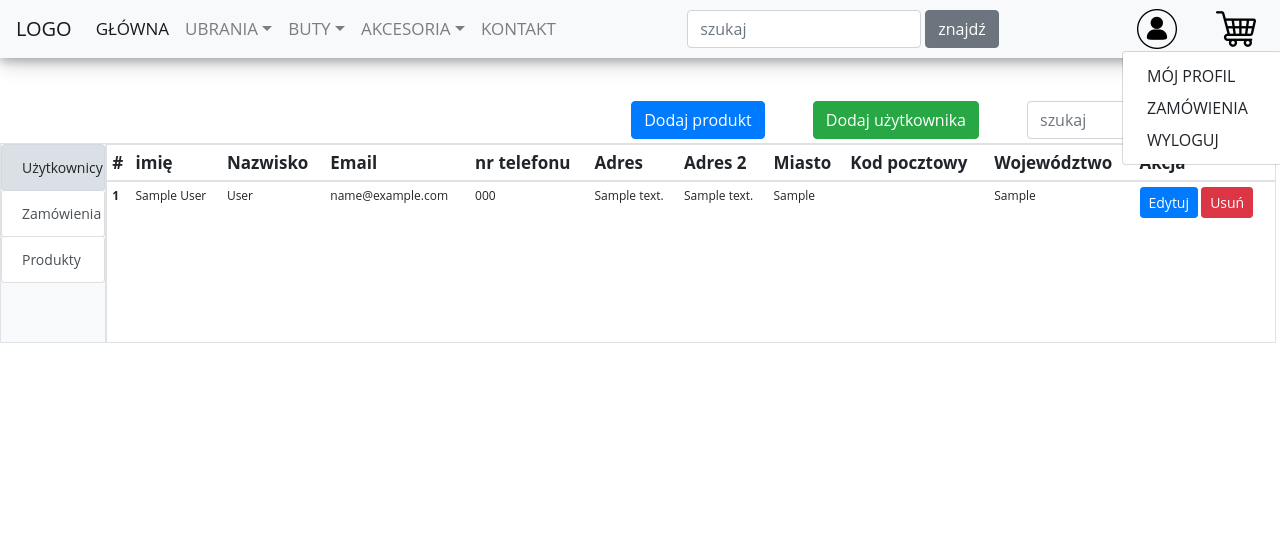
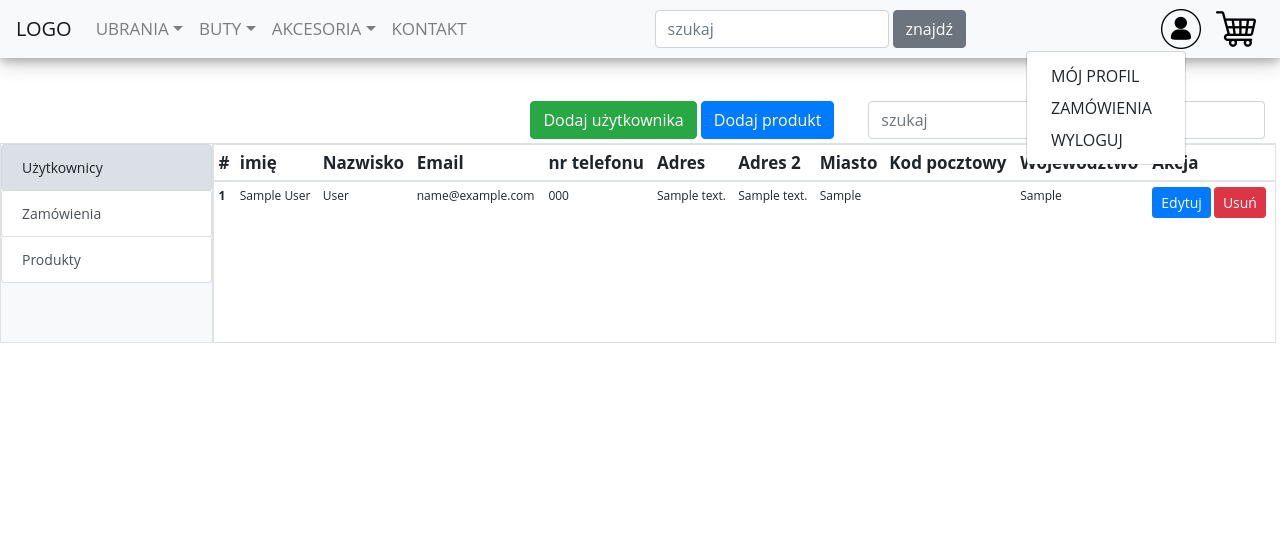
Before and after one commit to GrzegorzSek/OnlineStore, a PHP site: page /adminpanel.php in a window 1280 px wide, after a click that opens the changed part. Shown: the top 541 px of the page. Run offline with PHP 8.4, Linux system fonts and the light colour scheme; tables that the repository leaves empty or names only in its code hold one stand-in row (values such as "Sample post"); grey boxes marked "Sample" are stand-in pictures; data that the repository does not hold is empty.

Commit message:
page-appearance-css

```diff
--- a/adminpanel.php
+++ b/adminpanel.php
@@ -54,23 +54,23 @@
             <div class="break"></div>
             <div class="container-fluid pt-1">
                 <div class="row pb-1">
-                    <div class="col-12">
-                        <form class="form-inline float-right">
-                            <button class="btn btn-primary mr-5" type="button" data-toggle="modal" data-target="#addProduct">Dodaj produkt</button>
-                            <button class="btn btn-success mr-5" type="button" data-toggle="modal" data-target="#addUserModal" id="addUser">Dodaj użytkownika</button>
-                            <input class="form-control mr-1" type="search" placeholder="szukaj" id="searchInput">
-                        </form>
+                    <div class="adminButtons col-md-6 col-lg-8">
+                        <button class="btn btn-primary float-right mr-1" type="button" data-toggle="modal" data-target="#addProduct" id="addProduct">Dodaj produkt</button>
+                        <button class="btn btn-success float-right mr-1" type="button" data-toggle="modal" data-target="#addUserModal" id="addUser">Dodaj użytkownika</button>
+                    </div>
+                    <div class="col-md-6 col-lg-4">
+                        <input class="form-control" type="search" placeholder="szukaj" id="searchInput">
                     </div>
                 </div>
                 <div class="row pr-1">
-                    <div class="col-1 border-left border-right border px-0 bg-light">
+                    <div class="adminMenu col-xs-12 col-lg-2 border-left border-right border px-0 bg-light">
                         <div class="list-group" id="menu" role="tablist">
                             <button type="button" class="list-group-item list-group-item-action active btn-light btn-sm" data-toggle="list" href="#users" role="tab">Użytkownicy</button>
                             <button type="button" class="list-group-item list-group-item-action btn-light btn-sm" data-toggle="list" href="#orders" role="tab">Zamówienia</button>
                             <button type="button" class="list-group-item list-group-item-action btn-light btn-sm" data-toggle="list" href="#products" role="tab">Produkty</button>
                         </div>
                     </div>
-                    <div class="col-11 border p-0 tab-content table-responsive" id="usersData">
+                    <div class="col-xs-12 col-lg-10 border p-0 tab-content table-responsive" id="usersData">
                         <div class="tab-pane active" id="users" role="tabpanel">
                             <?php
                                 $sql = "SELECT * FROM user";
@@ -124,7 +124,7 @@
                                 </tbody>
                             </table>
                         </div>
-                        <div class="tab-pane" id="orders" role="tabpanel">
+                        <div class="tab-pane table-sm" id="orders" role="tabpanel">
                             <?php
                                 $sql = "SELECT * FROM clientorder";
                                 $result = mysqli_query($link, $sql);
@@ -162,7 +162,7 @@
                                         <td data-target="recentUpdate" class="align-middle"><?php echo $row['updated_at']; ?></td>
                                         <td data-target="orderStatus" class="align-middle"><?php echo $row['order_status']; ?></td>
                                         <td class="align-middle">
-                                            <button class="btn btn-success btn-sm" type="button" data-role="updateOrder" data-id="<?php echo $row['id']; ?>" data-toggle="modal" data-target="#updateOrder">Edytuj</button>
+                                            <button class="btn btn-success btn-sm mb-1" type="button" data-role="updateOrder" data-id="<?php echo $row['id']; ?>" data-toggle="modal" data-target="#updateOrder">Edytuj</button>
                                             <button class="btn btn-primary btn-sm" type="button" data-role="adminOrderContent" data-id="<?php echo $row['id']; ?>" data-toggle="modal" data-target="#adminOrderContent">Wyświetl zawartość</button>
                                         </td>
                                     </tr>
@@ -223,7 +223,7 @@
                                         <td data-target="size"><?php echo $row['size'] ?></td>
                                         <td data-target="image"><img src="<?php echo $row['image'] ?>" style="width:60px; height:80px;"></td>
                                         <td>
-                                            <button class="btn btn-primary btn-sm" type="button" data-role="updateProduct" data-id="<?php echo $row['id']; ?>" data-toggle="modal" data-target="#updateProductModal">Edytuj</button>
+                                            <button class="btn btn-primary btn-sm mb-1" type="button" data-role="updateProduct" data-id="<?php echo $row['id']; ?>" data-toggle="modal" data-target="#updateProductModal">Edytuj</button>
                                             <button class="btn btn-danger btn-sm" type="button" data-role="deleteProduct" data-id="<?php echo $row['id']; ?>" data-toggle="modal" data-target="#deleteProductModal">Usuń</button>
                                         </td>
                                     </tr>
--- a/css/main.css
+++ b/css/main.css
@@ -75,5 +75,31 @@ nav
 }
 .tab-content
 {
-min-height: 200px;
+	min-height: 200px;
 }
+.myProfile{
+	left: auto;
+	right: 15px;
+}
+@media only screen and (max-width: 992px) {
+	.nav-item img{
+		margin-top: 10px;
+		margin-left: 0px;
+	}
+	.userMenu, .adminMenu{
+		margin-bottom: 10px;
+	}
+	.adminButtons{
+		margin-bottom: 4px;
+	}
+  }
+@media only screen and (max-width: 340px) {
+	#addProduct{
+		margin-bottom: 4px;
+	}
+}
+@media only screen and (max-width: 575px) {
+	#searchButton{
+		margin-top: 4px;
+	}
+}
--- a/header.php
+++ b/header.php
@@ -1,5 +1,5 @@
 <nav class="navbar fixed-top navbar-light bg-light navbar-expand-lg">
-    <a class="navbar-brand" href="#">LOGO</a>
+    <a class="navbar-brand" href="dashboard.php">LOGO</a>
 
     <button class="navbar-toggler" type="button" data-toggle="collapse" data-target="#mainMenu">
         <span class="navbar-toggler-icon"></span>
@@ -7,9 +7,6 @@
 
     <div class="collapse navbar-collapse text-uppercase" id="mainMenu">
         <ul class="navbar-nav mr-auto">
-            <li class="nav-item active">
-                <a class="nav-link" href="dashboard.php"> Główna</a>
-            </li>
             <li class="nav-item dropdown">
                 <a class="nav-link dropdown-toggle" data-toggle="dropdown" role="button" id="clothes">Ubrania</a>
                 <div class="dropdown-menu">
@@ -39,15 +36,15 @@
             </li>
         </ul>
 
-        <form class="form-inline mr-auto" onsubmit="window.location='searchpage.php?search=' + search.value; return false;">
+        <form class="form-inline my-auto mr-auto" onsubmit="window.location='searchpage.php?search=' + search.value; return false;">
             <input class="form-control mr-1" type="search" placeholder="szukaj" id="search" name="search" required>
-            <button class="btn btn-secondary" type="submit" value="send">znajdź</button>
+            <button class="btn btn-secondary" type="submit" value="send" id="searchButton">znajdź</button>
         </form>
 
         <ul class="navbar-nav">
-            <li class="nav-item dropdown mr-4">
+            <li class="nav-item dropdown">
                 <img src="favicons/myAccountIcon.png" type="button" class="dropdown-toggle" data-offset="10,20" data-toggle="dropdown" alt="myAccountIcon">
-                <div class="dropdown-menu">
+                <div class="myProfile dropdown-menu">
                     <a class="dropdown-item" href="userpanel.php">mój profil</a>
                     <a class="dropdown-item" href="userpanel.php">zamówienia</a>
                     <a class="dropdown-item" href="logout.php">wyloguj</a>
--- a/scripts/displayproducts.php
+++ b/scripts/displayproducts.php
@@ -89,7 +89,7 @@ if(isset($_POST["action"]))
                     <h5>'.$result['name'].'</h5>
                     <hr>
                     <h6 class="mb-3">'.$result['price'].' zł</h6>
-                    <button type="button" class="btn btn-primary btn-sm mr-1 mb-2" data-role="addToCart" data-id="'.$result['id'].'" id="addToCart">Do koszyka</button>
+                    <button type="button" class="btn btn-primary mr-1 mb-2" data-role="addToCart" data-id="'.$result['id'].'" id="addToCart">Do koszyka</button>
                     <button type="button" class="btn btn-light btn-sm mr-1 mb-2" ><a href="productdetails.php?id='.$result['id'].'">szczegóły</a></button>
                 </div>
             </div>
--- a/userpanel.php
+++ b/userpanel.php
@@ -90,13 +90,13 @@
             <div class="break"></div>
             <div class="container">
                 <div class="row">
-                    <div class="col-2">
+                    <div class="userMenu col-sm-12 col-lg-2">
                         <div class="list-group" id="menu" role="tablist">
                             <button type="button" class="list-group-item list-group-item-action active btn-light" data-toggle="list" href="#userData" role="tab">Dane</button>
                             <button type="button" class="list-group-item list-group-item-action btn-light" data-toggle="list" href="#userOrders" role="tab">Zamówienia</button>
                         </div>
                     </div>
-                    <div class="col-10 bg-light tab-content">
+                    <div class="col-sm-12 col-lg-10 bg-light tab-content">
 						<div class="tab-pane active" id="userData" role="tabpanel">
 							<div class="break"></div>
 							<form>
```
Also changed, not shown: productdetails.php (+4 -4 lines).
